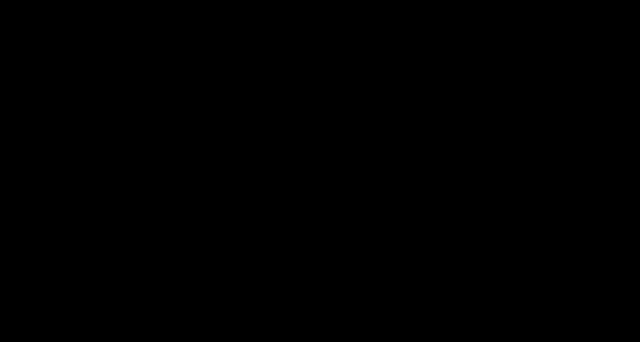
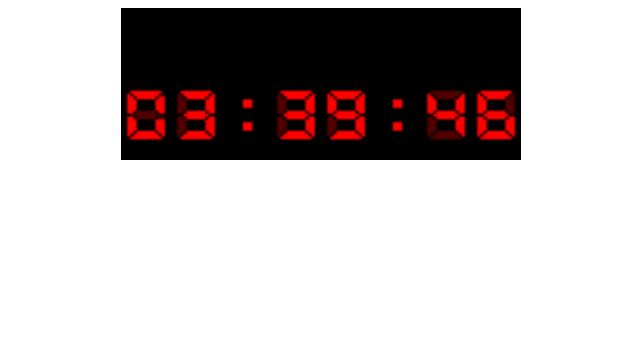
Before and after one commit to DucGiangBui/62TH4_NHOM6_BTTH06, a plain HTML site: page Yeucau03/index.html in a window 1280 px wide. Shown: the top 342 px of the page, without its empty margins (319-959 px from the left). Drawn offline with Linux system fonts and the light colour scheme.

Commit message:
Edit project

```diff
--- a/Yeucau03/css/style.css
+++ b/Yeucau03/css/style.css
@@ -1,21 +1,23 @@
 body{
+    font-family: 'Orbitron', sans-serif;
+    color: #e44646;
+    font-weight: 700;
+    font-size: 60px;
+}
+#container{
+    display: flex;
+    justify-content:center;
+}
+#myClock{
     background-color: black;
+    width: max-content;
 }
-h1{
-    color: #fff;
+#sayGreeting{
+    background-color: black;
+    padding-top: 70px;
     text-align: center;
-    margin-top: 1;
 }
+#imgclock img{
+    height: 50px;
 
-.clock{
-    color: aqua;
-    position: absolute;
-    top: 50%;
-    left: 50%;
-    transform: translateX(-50%) translateY(-50%);
-    font-size: 60px;
-    border: 1px dashed rgb(255, 255, 255);
-    width: 1000;
-    padding: 20px;
-    border-radius: 30px;
 }
--- a/Yeucau03/index.html
+++ b/Yeucau03/index.html
@@ -1,17 +1,24 @@
 <!DOCTYPE html>
 <html lang="en">
+
 <head>
     <meta charset="UTF-8">
     <meta http-equiv="X-UA-Compatible" content="IE=edge">
-    <meta name="viewport" content="width=Ddevice-width, initial-scale=1.0">
-    <title>Clock</title>
+    <meta name="viewport" content="width=device-width, initial-scale=1.0">
+    <title>Yeu Cau 03 - Clock</title>
     <link rel="stylesheet" href="css/style.css">
+    <link rel="preconnect" href="https://fonts.googleapis.com">
+    <link rel="preconnect" href="https://fonts.gstatic.com" crossorigin>
+    <link href="https://fonts.googleapis.com/css2?family=Orbitron:wght@400;500;600;700;800;900&display=swap"
+        rel="stylesheet">
 </head>
-<body>
-    <div class="super-clock">
-        <div id="MyClock" class="clock" onload="showTime"></div>
-        <span class="color">Good Morning</span>
+
+<body onload="startTime()">
+    <div id="container">
+        <div id="myClock"></div>
+        <div id="sayGreeting"></div>
     </div>
     <script src="js/script.js"></script>
 </body>
+
 </html>
--- a/Yeucau03/js/script.js
+++ b/Yeucau03/js/script.js
@@ -1,28 +1,45 @@
-function showTime(){
+function startTime() {
+    let today = new Date();
 
-    const color = document.querySelector(".color");
-    var date = new Date();
-    var h = date.getHours();
-    var m = date.getMinutes();
-    var s = date.getSeconds ();
-    var session = "AM";
+    let h = today.getHours();
+    let m = today.getMinutes();
+    let s = today.getSeconds();
 
-    if(h==0){
-        h=12;
+    h = checkTime(h);
+    m = checkTime(m);
+    s = checkTime(s);
+
+    let string = h + ":" + m + ":" + s;
+    let img = stringToImage(string);
+    document.getElementById("myClock").innerHTML = "<br>" + img;
+    let t = setTimeout(startTime, 1000);
+  }
+
+  function checkTime(i) {
+    if (i < 10) {
+      i = "0" + i;
     }
-    if(h>12){
-        h=h-12;
-        session="PM";
+    return i;
+  }
+
+  function stringToImage(s) {
+    let temp = "";
+    for (var i = 0; i < s.length; i++) {
+      temp = temp + "<img id='imgclock' src='" + img[s[i]] + "' style='height: 60px; width: 50px' />";
     }
+    return temp;
+  }
 
-    h=(h<10) ? "0" + h:h;
-    m=(m<10) ? "0" + m:m;
-    s=(s<10) ? "0" + s:s;
-   // hh:mm:ss AM/PM
-    var time = h + ":" + m + ":" + s + " " + session;
-    document.getElementById ("MyClock").innerText=time;
-    document.getElementById ("MyClock").textContent=time;
-    setTimeout (showTime, 1000);
-
-}
-showTime()
+  var img = {
+    "1": "icon/1.gif",
+    "2": "icon/2.gif",
+    "3": "icon/3.gif",
+    "4": "icon/4.gif",
+    "5": "icon/5.gif",
+    "6": "icon/6.gif",
+    "7": "icon/7.gif",
+    "8": "icon/8.gif",
+    "9": "icon/9.gif",
+    "0": "icon/0.gif",
+    ":": "icon/haicham.gif",
+  };
```
Also changed, not shown: Yeucau02/inedx.html (+12 -9 lines), Yeucau02/js/script.js (+34 -1 lines), Yeucau03/icon/0.gif (renamed from Yeucau03/icon/00.gif), Yeucau03/icon/1.gif (renamed from Yeucau03/icon/01.gif), Yeucau03/icon/2.gif (renamed from Yeucau03/icon/02.gif), Yeucau03/icon/3.gif (renamed from Yeucau03/icon/03.gif), Yeucau03/icon/4.gif (renamed from Yeucau03/icon/04.gif), Yeucau03/icon/5.gif (renamed from Yeucau03/icon/05.gif), Yeucau03/icon/6.gif (renamed from Yeucau03/icon/06.gif), Yeucau03/icon/7.gif (renamed from Yeucau03/icon/07.gif), Yeucau03/icon/8.gif (renamed from Yeucau03/icon/08.gif), Yeucau03/icon/9.gif (renamed from Yeucau03/icon/09.gif).
